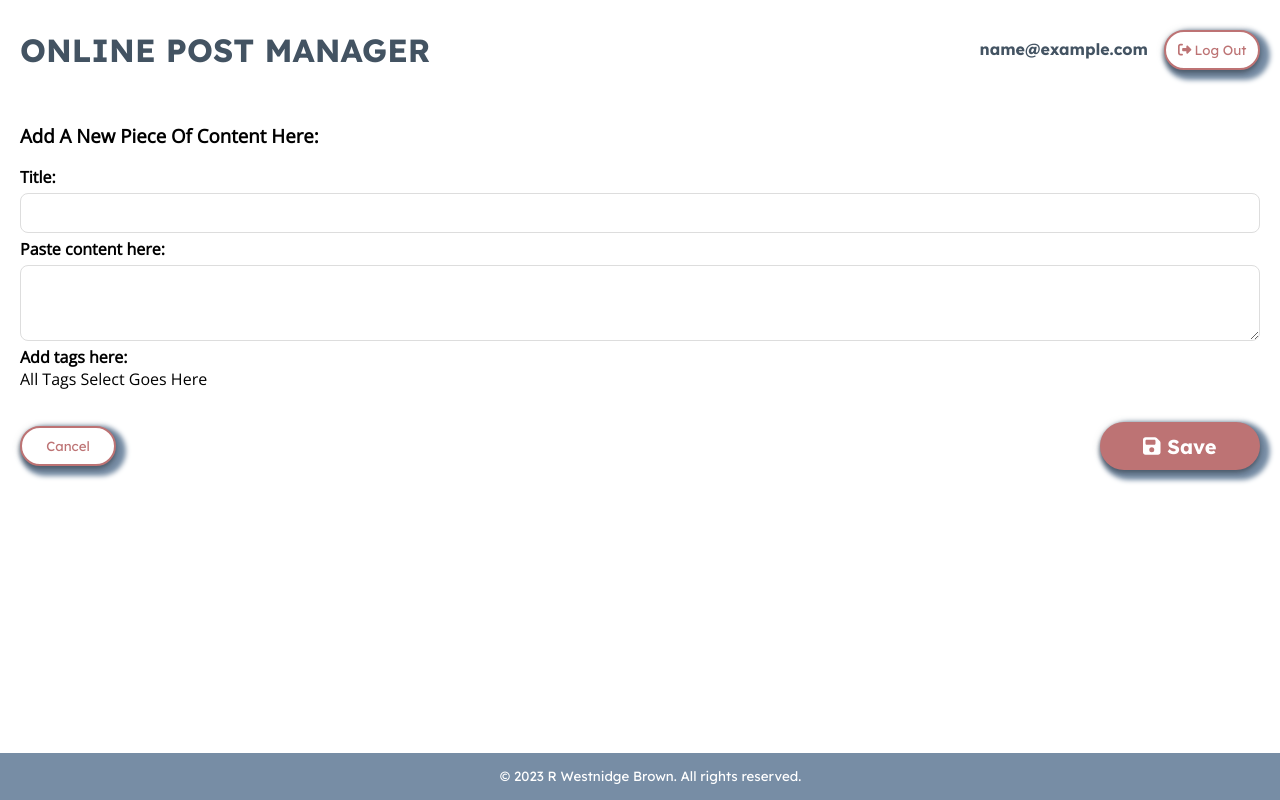
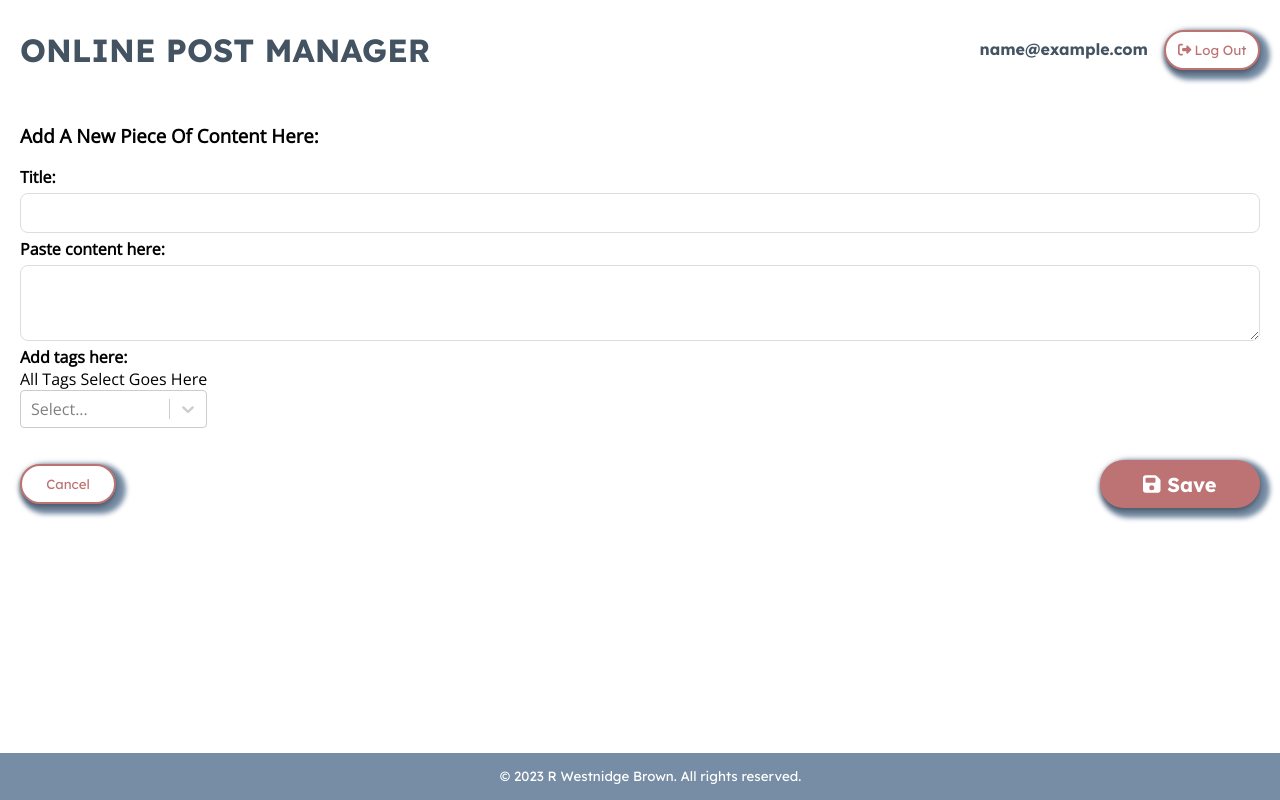
Before and after one commit to rhw-repo/mern-post-app, a React (Create React App) app in the folder frontend/: page /create_new in a window 1280 px wide. Built offline with nearby package versions, Linux system fonts and the light colour scheme; sample sign-in values are in the browser's storage.

Commit message:
Adds empty SelectAddEditTags

```diff
--- a/frontend/src/components/CreateNew.js
+++ b/frontend/src/components/CreateNew.js
@@ -7,6 +7,7 @@ import CancelButton from "./CancelButton"
 import toast from 'react-hot-toast';
 import { FontAwesomeIcon } from '@fortawesome/react-fontawesome'
 import { faFloppyDisk } from "@fortawesome/free-solid-svg-icons"
+import SelectAddEditTags from "./SelectAddEditTags"
 
 const CreateNew = () => {
     const { dispatch } = useMaterialsContext()
@@ -93,6 +94,7 @@ const CreateNew = () => {
                 <div className="tags_section_container">
                     <div className="existing_tags_container">
                         All Tags Select Goes Here
+                        <SelectAddEditTags />
                     </div>
                 </div>
 
--- /dev/null
+++ b/frontend/src/components/SelectAddEditTags.js
@@ -0,0 +1,14 @@
+import Creatable from "react-select"
+
+const SelectAddEditTags = (data) => {
+    console.log("THIS IS DATA ONLOAD SELECTADDDEDITTAGS" + data)
+
+    return (
+        <Creatable
+        isMulti
+        />
+    )
+
+}
+
+export default SelectAddEditTags
```
